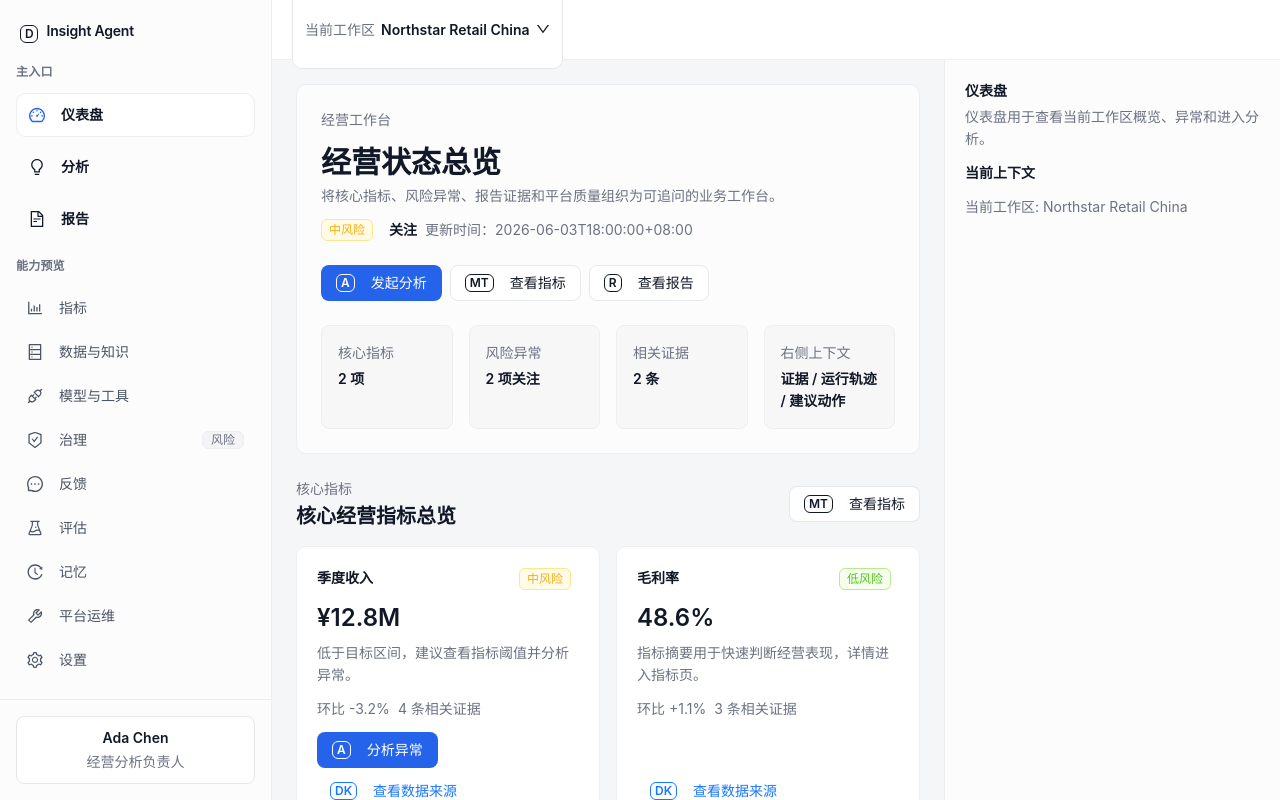
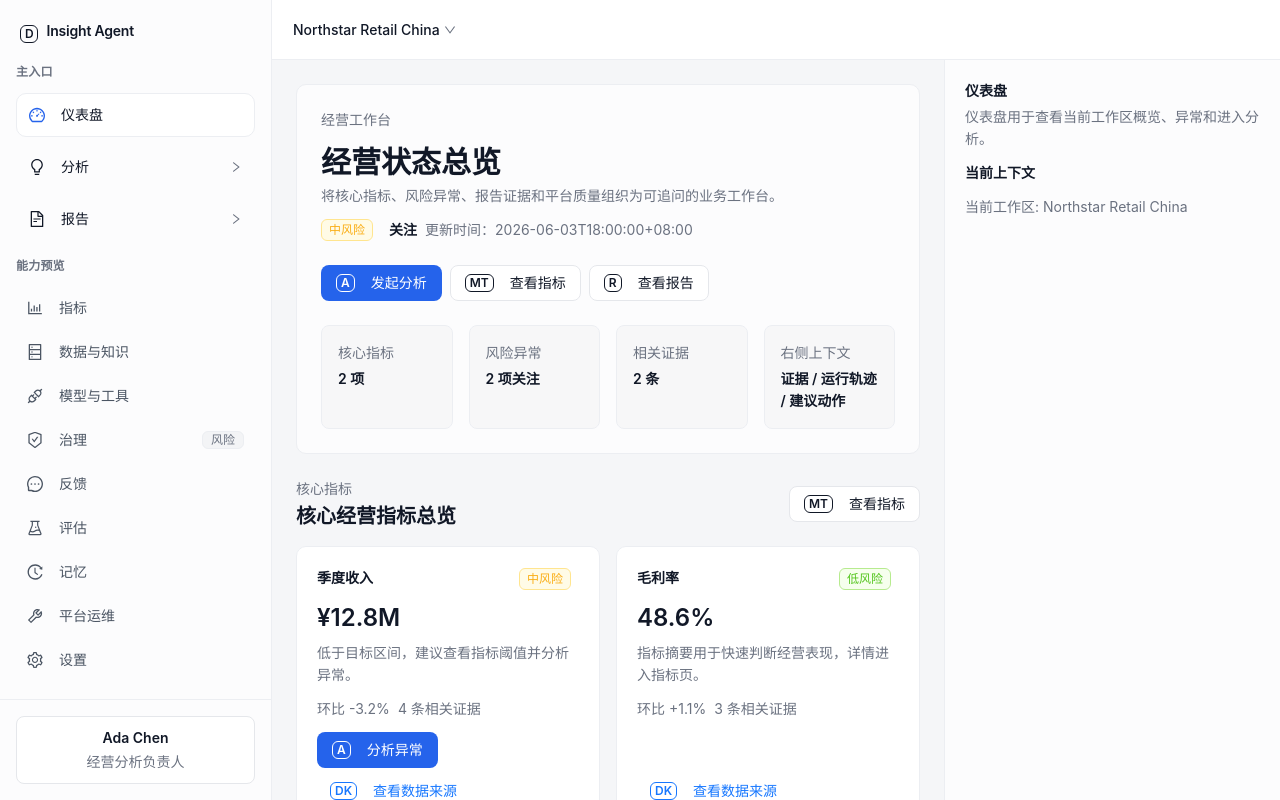
Before and after one commit to arveno/insight-agent-platform, a React (Vite) app in the folder apps/web/: page / in a window 1280 px wide. Built offline with nearby package versions, Linux system fonts and the light colour scheme.

Commit message:
style: 调整 workspace 入口与主导航提示

```diff
--- a/apps/web/src/shared/layout/shell/HeaderBar.tsx
+++ b/apps/web/src/shared/layout/shell/HeaderBar.tsx
@@ -35,7 +35,6 @@ export function HeaderBar({
   onOpenWorkspaceManagement,
   onSelectWorkspace,
   selectedWorkspaceId,
-  workspaceLabel,
   workspaceMenuLabel,
   workspaces
 }: HeaderBarProps) {
@@ -89,17 +88,17 @@ export function HeaderBar({
         <Button
           size="small"
           style={{
-            borderRadius: shellThemeTokens.borderRadiusLG,
+            borderRadius: shellThemeTokens.borderRadiusSM,
+            color: token.colorText,
             height: "auto",
-            paddingBlock: shellThemeTokens.navPreviewPaddingBlock,
-            paddingInline: shellThemeTokens.navPrimaryPaddingInline
+            paddingBlock: 4,
+            paddingInline: 0
           }}
-          type="default"
+          type="text"
         >
-          <Space size={6}>
-            <Typography.Text type="secondary">{workspaceLabel}</Typography.Text>
-            <Typography.Text strong>{currentWorkspaceName}</Typography.Text>
-            <DownOutlined />
+          <Space size={4}>
+            <Typography.Text>{currentWorkspaceName}</Typography.Text>
+            <DownOutlined style={{ color: token.colorTextDescription, fontSize: token.fontSizeSM }} />
           </Space>
         </Button>
       </Dropdown>
--- a/apps/web/src/shared/layout/shell/LeftNav.tsx
+++ b/apps/web/src/shared/layout/shell/LeftNav.tsx
@@ -1,4 +1,5 @@
 import type { ReactNode } from "react";
+import { RightOutlined } from "@ant-design/icons";
 import { Button, Flex, Space, Typography, theme } from "antd";
 
 import { shellThemeTokens } from "../../theme";
@@ -86,6 +87,7 @@ export function LeftNav({ groups, onSelect, selectedKey }: LeftNavProps) {
                 isSelected && isPrimary ? token.colorBorderSecondary : "transparent";
               const itemTextColor =
                 isPrimary || isSelected ? token.colorText : token.colorTextSecondary;
+              const showEntryArrow = isPrimary && (item.key === "analysis" || item.key === "reports");
 
               return (
                 <Button
@@ -123,7 +125,6 @@ export function LeftNav({ groups, onSelect, selectedKey }: LeftNavProps) {
                     </span>
                     <Typography.Text
                       ellipsis
-                      strong={isPrimary}
                       style={{
                         color: itemTextColor,
                         textAlign: "left"
@@ -132,6 +133,18 @@ export function LeftNav({ groups, onSelect, selectedKey }: LeftNavProps) {
                       {item.label}
                     </Typography.Text>
                   </Flex>
+                  {showEntryArrow ? (
+                    <span
+                      aria-hidden="true"
+                      style={{
+                        color: isSelected ? token.colorTextSecondary : token.colorTextDescription,
+                        display: "inline-flex",
+                        fontSize: token.fontSizeSM
+                      }}
+                    >
+                      <RightOutlined />
+                    </span>
+                  ) : null}
                   {item.badge ? (
                     <span
                       style={{
```
Also changed, not shown: 1 other file (tests, documents, lock files or other folders).
